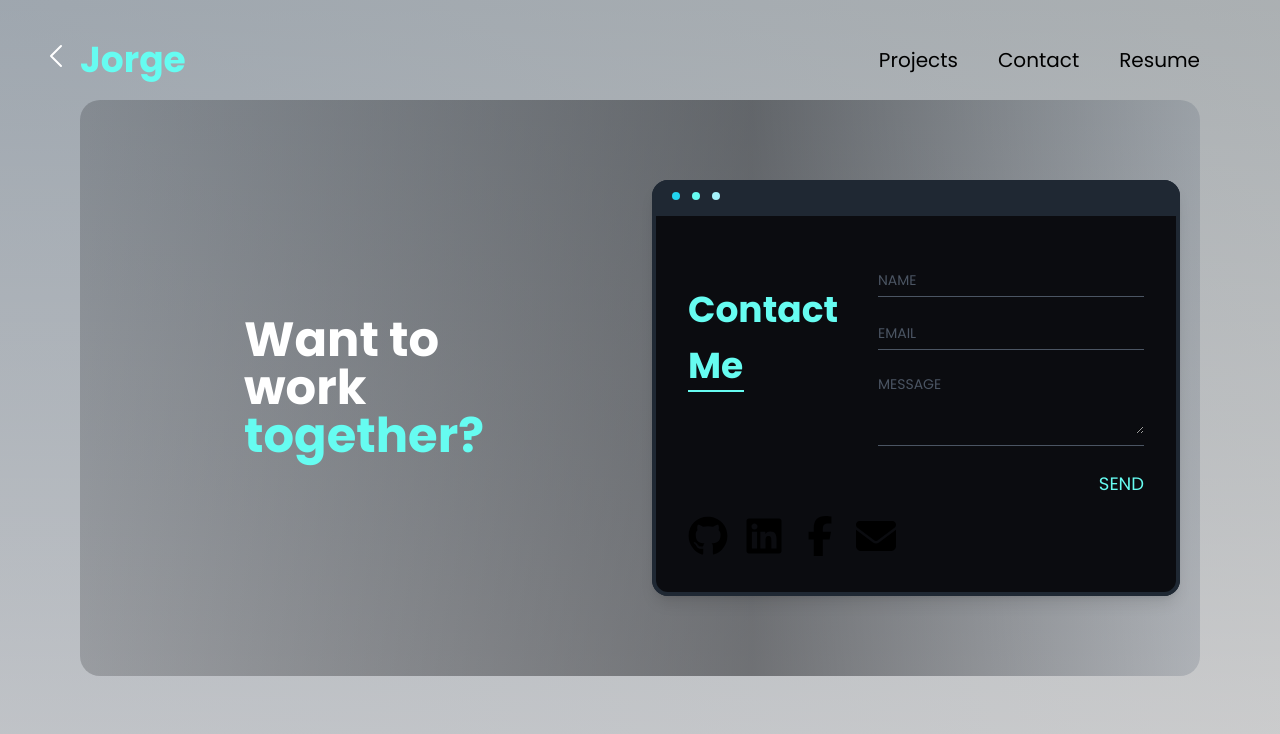
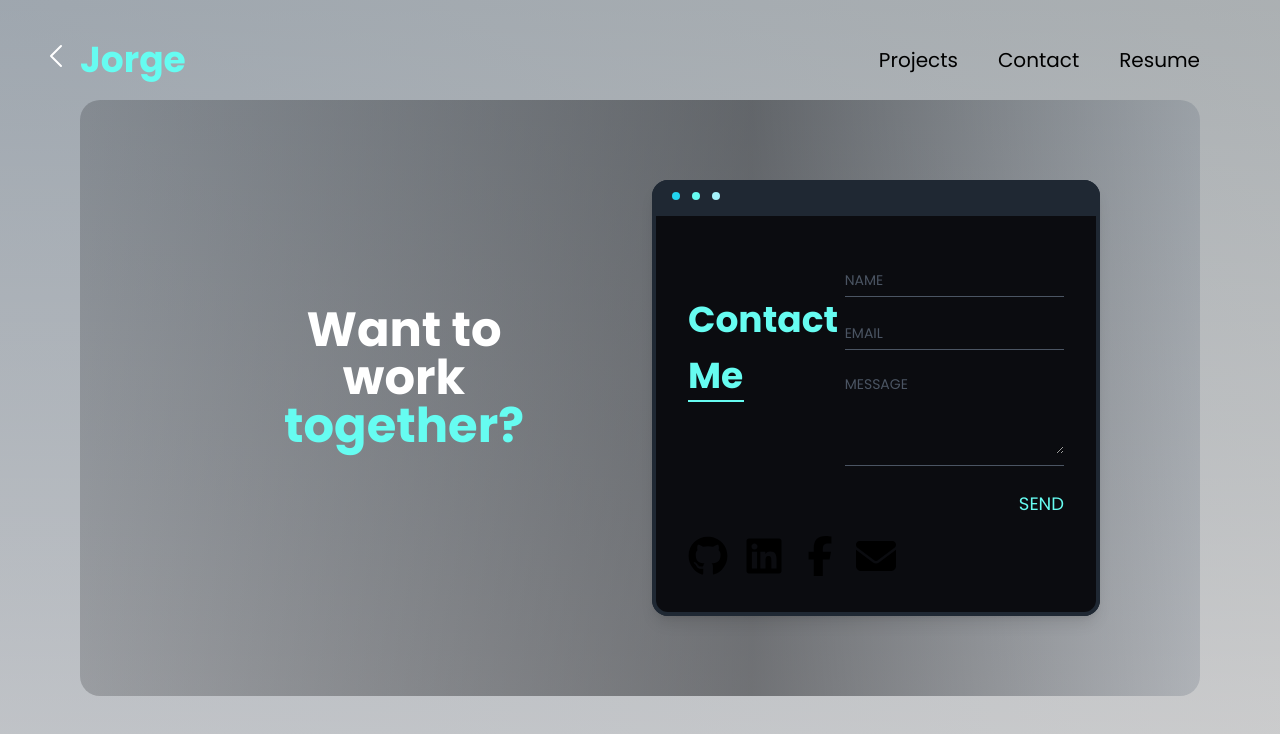
Before and after one commit to JorgeGuiller/jorgeguiller.github.io, a Next.js app: page /contact in a window 1280 px wide. Shown: the top 734 px of the page. Built offline with nearby package versions, Linux system fonts and the light colour scheme.

Commit message:
fix: mobile responsiveness contact page and back button

```diff
--- a/src/app/contact/page.tsx
+++ b/src/app/contact/page.tsx
@@ -55,21 +55,21 @@ export default function Contact() {
   };
 
   return (
-    <main className="relative flex flex-col min-h-screen w-full bg-gradient-primary items-center overflow-hidden">
+    <div className="relative flex flex-col min-h-screen w-full bg-gradient-primary items-center overflow-hidden">
       <NavBar />
       <button
-        className="absolute top-4 left-4 p-6"
+        className="absolute lg:top-4 top-[118px] lg:left-4 left-6 p-6"
         onClick={() => router.back()}
       >
         <Image src="/assets/icons/back.svg" height={32} width={32} alt="back" />
       </button>
       <div className="flex w-full lg:px-20 px-8">
-        <div className="w-full p-5 flex flex-col md:flex-row space-y-6 md:space-y-0 md:space-x-6 bg-gradient-secondary py-20 rounded-[20px] ">
-          <div className="flex-1 flex flex-col items-center justify-center text-center md:text-left">
+        <div className="flex flex-col md:flex-row space-y-6 md:space-y-0 md:space-x-6 w-full lg:py-[80px] lg:px-[100px] py-[40px] px-[40px] bg-gradient-secondary rounded-[20px]">
+          <div className="flex-1 flex flex-col items-center justify-center text-center">
             <div className="text-white text-4xl md:text-5xl font-bold w-60">
               Want to work
             </div>
-            <div className="text-accent text-4xl md:text-5xl font-bold w-60">
+            <div className="text-accent text-4xl md:text-5xl font-bold w-60 mb-10">
               together?
             </div>
           </div>
@@ -127,7 +127,7 @@ export default function Contact() {
                             name="message"
                             value={formData.message}
                             onChange={handleChange}
-                            className="w-full bg-transparent text-sm text-gray-300 placeholder-gray-600 focus:outline-none"
+                            className="w-full min-h-[80px] max-h-[120px] bg-transparent text-sm text-gray-300 placeholder-gray-600 focus:outline-none"
                             placeholder="MESSAGE"
                             rows={3}
                             required
@@ -171,6 +171,6 @@ export default function Contact() {
           </div>
         </div>
       </div>
-    </main>
+    </div>
   );
 }
```
